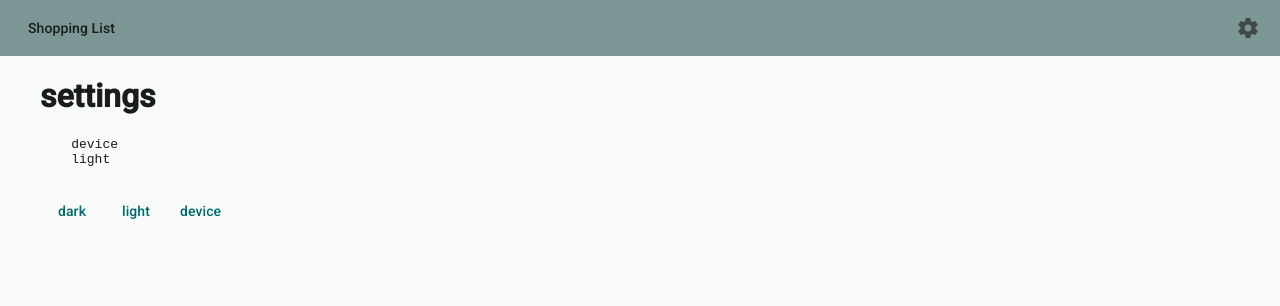
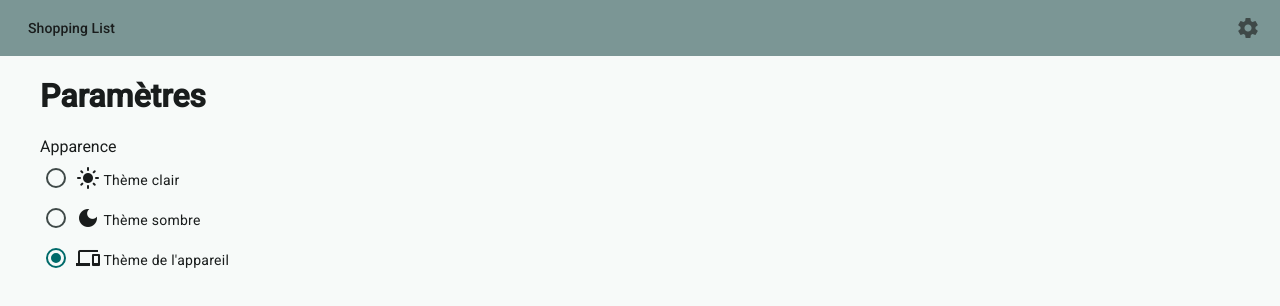
Before and after one commit to AvaN0x/shopping-list, an Angular app: page /settings in a window 1280 px wide. Shown: the top 306 px of the page. Built offline with nearby package versions, Linux system fonts and the light colour scheme.

Commit message:
feat: ✨ theme selector

```diff
--- /dev/null
+++ b/src/app/components/settings/theme-selector/theme-selector.component.html
@@ -0,0 +1,16 @@
+<label id="theme-radio-group-label">Apparence</label>
+<mat-radio-group aria-labelledby="theme-radio-group-label" [value]="themeService.currentTheme"
+  (change)="themeService.setThemeMode($event.value)">
+  <mat-radio-button value="light">
+    <mat-icon fontIcon="light_mode"></mat-icon>
+    Thème clair
+  </mat-radio-button>
+  <mat-radio-button value="dark">
+    <mat-icon fontIcon="dark_mode" fontSet=""></mat-icon>
+    Thème sombre
+  </mat-radio-button>
+  <mat-radio-button value="device">
+    <mat-icon fontIcon="devices"></mat-icon>
+    Thème de l'appareil
+  </mat-radio-button>
+</mat-radio-group>
--- /dev/null
+++ b/src/app/components/settings/theme-selector/theme-selector.component.scss
@@ -0,0 +1,13 @@
+mat-radio-group {
+  margin-top: 2px;
+  display: flex;
+  flex-direction: column;
+
+  mat-radio-button {
+    padding: 4px 0;
+  }
+}
+
+mat-icon {
+  vertical-align: bottom;
+}
--- /dev/null
+++ b/src/app/components/settings/theme-selector/theme-selector.component.ts
@@ -0,0 +1,17 @@
+import { Component, inject } from '@angular/core';
+import { ThemeService } from '../../../services/theme.service';
+import { MatRadioModule } from '@angular/material/radio';
+import { MatIconModule } from '@angular/material/icon';
+
+@Component({
+  selector: 'app-theme-selector',
+  standalone: true,
+  imports: [MatIconModule, MatRadioModule],
+  templateUrl: './theme-selector.component.html',
+  styleUrl: './theme-selector.component.scss',
+})
+export class ThemeSelectorComponent {
+  themeService = inject(ThemeService);
+
+  constructor() {}
+}
--- a/src/app/pages/settings/settings.component.html
+++ b/src/app/pages/settings/settings.component.html
@@ -1,10 +1,4 @@
 <div class="container">
-  <h1>settings</h1>
-  <pre>
-    {{themeService.currentTheme}}
-    {{themeService.appliedTheme}}
-  </pre>
-  <button mat-button (click)="themeService.setThemeMode('dark')">dark</button>
-  <button mat-button (click)="themeService.setThemeMode('light')">light</button>
-  <button mat-button (click)="themeService.setThemeMode('device')">device</button>
+  <h1>Paramètres</h1>
+  <app-theme-selector />
 </div>
--- a/src/app/pages/settings/settings.component.ts
+++ b/src/app/pages/settings/settings.component.ts
@@ -1,16 +1,14 @@
-import { Component, inject } from '@angular/core';
-import { ThemeService } from '../../services/theme.service';
+import { Component } from '@angular/core';
 import { MatButtonModule } from '@angular/material/button';
+import { ThemeSelectorComponent } from '../../components/settings/theme-selector/theme-selector.component';
 
 @Component({
   selector: 'app-settings',
   standalone: true,
-  imports: [MatButtonModule],
+  imports: [MatButtonModule, ThemeSelectorComponent],
   templateUrl: './settings.component.html',
   styleUrl: './settings.component.scss',
 })
 export class SettingsComponent {
-  themeService = inject(ThemeService);
-
   constructor() {}
 }
```
Also changed, not shown: 1 other file (tests, documents, lock files or other folders).
